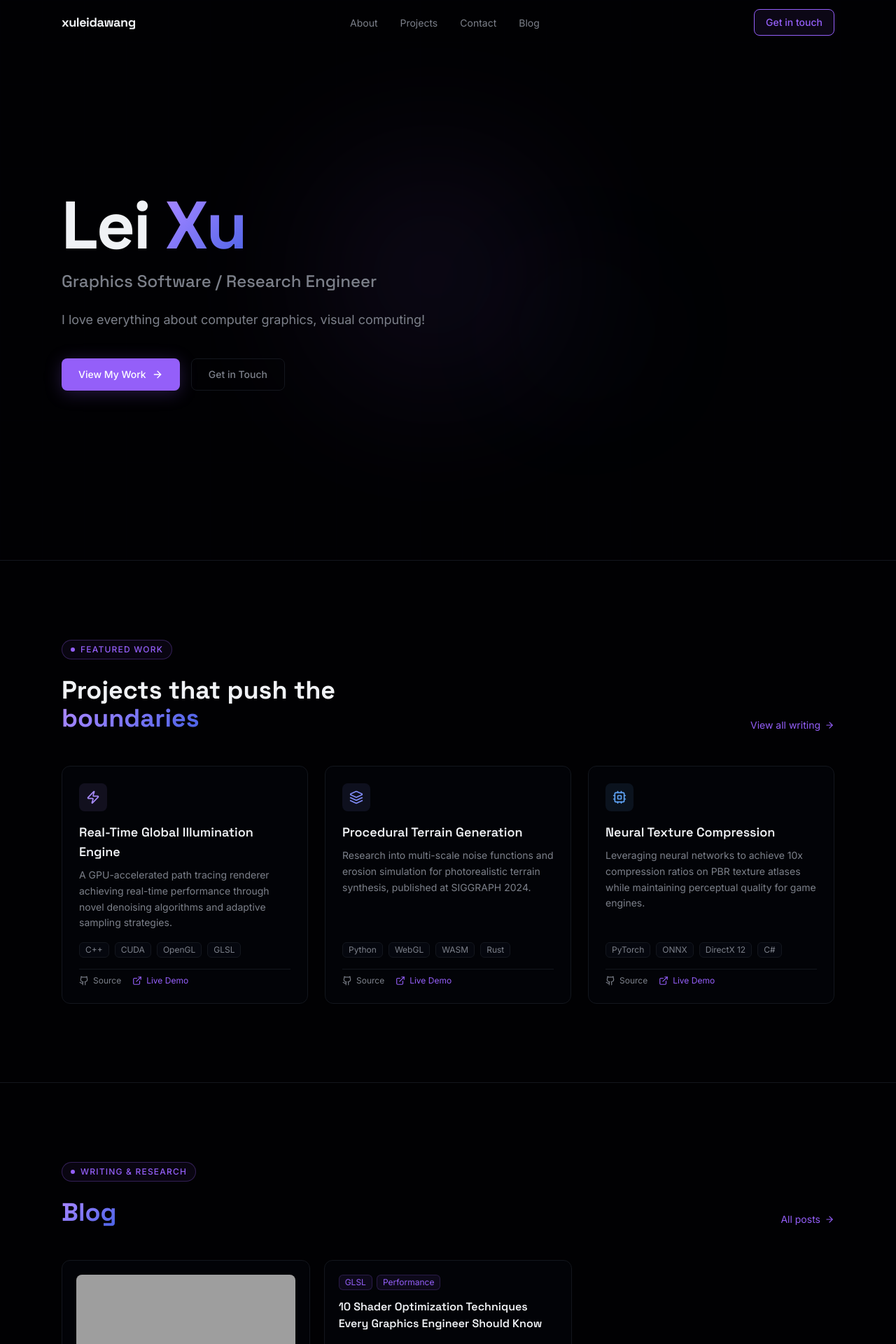
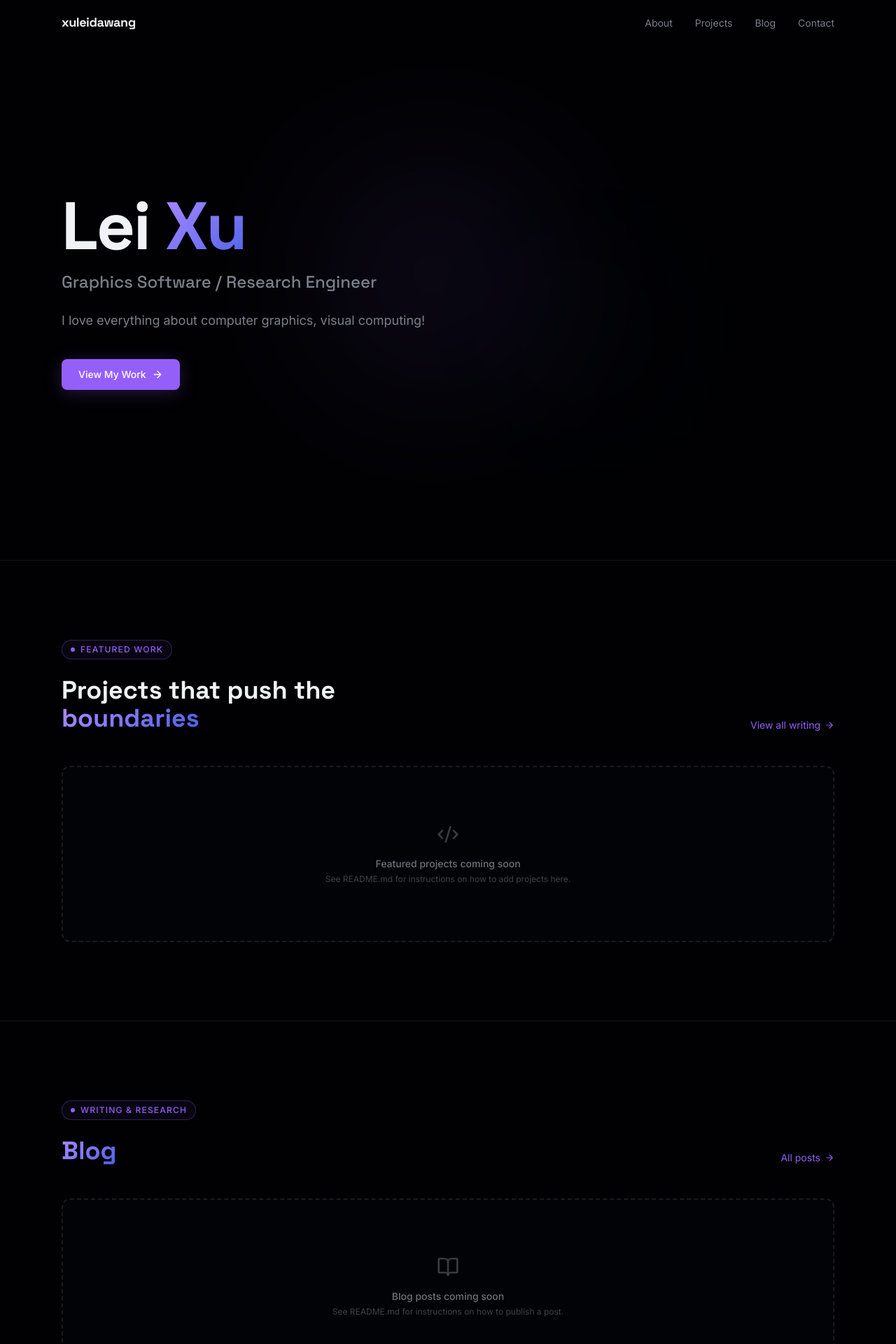
Before and after one commit to xuleidawang/xuleidawang.github.io, a React (Vite) app: page / in a window 1280 px wide. Shown: the top 1920 px of the page at 70% size. Built offline with nearby package versions, Linux system fonts and the light colour scheme; grey boxes are pictures that could not be loaded.

Commit message:
Navbar reorder, remove Get in Touch, placeholder sections, plain email, updated README

```diff
--- a/src/components/Footer.tsx
+++ b/src/components/Footer.tsx
@@ -2,10 +2,9 @@ import { Github, Linkedin, Twitter, Mail } from "lucide-react";
 import { Link } from "react-router-dom";
 
 const socials = [
-  { icon: Github, label: "GitHub", href: "https://github.com/xuleidawang" },
-  { icon: Linkedin, label: "LinkedIn", href: "https://www.linkedin.com/in/lei-xu-546048a5/" },
-  { icon: Twitter, label: "X / Twitter", href: "https://x.com/xulei_daniel" },
-  { icon: Mail, label: "daniel_xulei@hotmail.com", href: "mailto:daniel_xulei@hotmail.com" },
+  { icon: Github, label: "GitHub", href: "https://github.com/xuleidawang", isLink: true },
+  { icon: Linkedin, label: "LinkedIn", href: "https://www.linkedin.com/in/lei-xu-546048a5/", isLink: true },
+  { icon: Twitter, label: "X / Twitter", href: "https://x.com/xulei_daniel", isLink: true },
 ];
 
 export default function Footer() {
@@ -34,10 +33,10 @@ export default function Footer() {
             </p>
             <ul className="space-y-2">
               {[
-                { label: "Work", href: "/#projects" },
-                { label: "Writing", href: "/#writing" },
                 { label: "About", href: "/#about" },
+                { label: "Projects", href: "/#projects" },
                 { label: "Blog", href: "/blog" },
+                { label: "Contact", href: "/#contact" },
               ].map((link) => (
                 <li key={link.label}>
                   {link.href.startsWith("/") && !link.href.startsWith("/#") ? (
@@ -66,7 +65,7 @@ export default function Footer() {
             </ul>
           </div>
 
-          {/* Socials */}
+          {/* Socials + Email */}
           <div>
             <p className="text-xs font-semibold uppercase tracking-widest mb-4" style={{ color: "oklch(0.60 0.015 265)" }}>
               Connect
@@ -76,9 +75,9 @@ export default function Footer() {
                 <a
                   key={label}
                   href={href}
-                  target={href.startsWith("mailto") ? undefined : "_blank"}
+                  target="_blank"
                   rel="noopener noreferrer"
-                  className="flex items-center gap-2.5 text-sm transition-colors group"
+                  className="flex items-center gap-2.5 text-sm transition-colors"
                   style={{ color: "oklch(0.60 0.015 265)" }}
                   onMouseEnter={e => (e.currentTarget.style.color = "oklch(0.62 0.22 295)")}
                   onMouseLeave={e => (e.currentTarget.style.color = "oklch(0.60 0.015 265)")}
@@ -87,6 +86,14 @@ export default function Footer() {
                   {label}
                 </a>
               ))}
+              {/* Email — plain text, not a link */}
+              <div
+                className="flex items-center gap-2.5 text-sm"
+                style={{ color: "oklch(0.60 0.015 265)" }}
+              >
+                <Mail size={15} />
+                daniel_xulei@hotmail.com
+              </div>
             </div>
           </div>
         </div>
--- a/src/components/Navbar.tsx
+++ b/src/components/Navbar.tsx
@@ -3,9 +3,10 @@ import { Link, useLocation } from "react-router-dom";
 import { Menu, X } from "lucide-react";
 
 const navLinks = [
-  { label: "About", href: "/#about" },
-  { label: "Projects", href: "/#projects" },
-  { label: "Contact", href: "/#contact" },
+  { label: "About", href: "/#about", isRoute: false },
+  { label: "Projects", href: "/#projects", isRoute: false },
+  { label: "Blog", href: "/blog", isRoute: true },
+  { label: "Contact", href: "/#contact", isRoute: false },
 ];
 
 export default function Navbar() {
@@ -33,9 +34,7 @@ export default function Navbar() {
   return (
     <header
       className={`fixed top-0 left-0 right-0 z-50 transition-all duration-300 ${
-        scrolled
-          ? "backdrop-blur-md border-b"
-          : ""
+        scrolled ? "backdrop-blur-md border-b" : ""
       }`}
       style={scrolled ? {
         backgroundColor: "oklch(0.07 0.012 265 / 0.92)",
@@ -58,6 +57,17 @@ export default function Navbar() {
         <ul className="hidden md:flex items-center gap-8">
           {navLinks.map((link) => (
             <li key={link.label}>
+              {link.isRoute ? (
+                <Link
+                  to={link.href}
+                  className="text-sm transition-colors"
+                  style={{ color: "oklch(0.60 0.015 265)" }}
+                  onMouseEnter={e => (e.currentTarget.style.color = "oklch(0.96 0.005 265)")}
+                  onMouseLeave={e => (e.currentTarget.style.color = "oklch(0.60 0.015 265)")}
+                >
+                  {link.label}
+                </Link>
+              ) : (
                 <a
                   href={link.href}
                   onClick={(e) => handleNavClick(e, link.href)}
@@ -68,41 +78,10 @@ export default function Navbar() {
                 >
                   {link.label}
                 </a>
+              )}
             </li>
           ))}
-          <li>
-            <Link
-              to="/blog"
-              className="text-sm transition-colors"
-              style={{ color: "oklch(0.60 0.015 265)" }}
-              onMouseEnter={e => (e.currentTarget.style.color = "oklch(0.96 0.005 265)")}
-              onMouseLeave={e => (e.currentTarget.style.color = "oklch(0.60 0.015 265)")}
-            >
-              Blog
-            </Link>
-          </li>
         </ul>
-
-        {/* CTA */}
-        <a
-          href="mailto:lei@lei-xu.com"
-          className="hidden md:inline-flex items-center gap-2 px-4 py-2 rounded-lg text-sm font-medium transition-all duration-200"
-          style={{
-            backgroundColor: "oklch(0.62 0.22 295 / 0.08)",
-            border: "1px solid oklch(0.62 0.22 295)",
-            color: "oklch(0.62 0.22 295)",
-          }}
-          onMouseEnter={e => {
-            (e.currentTarget as HTMLElement).style.backgroundColor = "oklch(0.62 0.22 295)";
-            (e.currentTarget as HTMLElement).style.color = "white";
-          }}
-          onMouseLeave={e => {
-            (e.currentTarget as HTMLElement).style.backgroundColor = "oklch(0.62 0.22 295 / 0.08)";
-            (e.currentTarget as HTMLElement).style.color = "oklch(0.62 0.22 295)";
-          }}
-        >
-          Get in touch
-        </a>
 
         {/* Mobile toggle */}
         <button
@@ -124,7 +103,18 @@ export default function Navbar() {
             borderColor: "oklch(0.20 0.015 265)",
           }}
         >
-          {navLinks.map((link) => (
+          {navLinks.map((link) =>
+            link.isRoute ? (
+              <Link
+                key={link.label}
+                to={link.href}
+                onClick={() => setMobileOpen(false)}
+                className="text-sm py-1 transition-colors"
+                style={{ color: "oklch(0.60 0.015 265)" }}
+              >
+                {link.label}
+              </Link>
+            ) : (
               <a
                 key={link.label}
                 href={link.href}
@@ -134,22 +124,8 @@ export default function Navbar() {
               >
                 {link.label}
               </a>
-          ))}
-          <Link
-            to="/blog"
-            onClick={() => setMobileOpen(false)}
-            className="text-sm py-1 transition-colors"
-            style={{ color: "oklch(0.60 0.015 265)" }}
-          >
-            Blog
-          </Link>
-          <a
-            href="mailto:lei@lei-xu.com"
-            className="text-sm font-medium mt-2"
-            style={{ color: "oklch(0.62 0.22 295)" }}
-          >
-            Get in touch →
-          </a>
+            )
+          )}
         </div>
       )}
     </header>
--- a/src/pages/Home.tsx
+++ b/src/pages/Home.tsx
@@ -488,25 +488,6 @@ export default function Home() {
               >
                 View My Work <ArrowRight size={16} />
               </a>
-              <a
-                href="#contact"
-                onClick={(e) => { e.preventDefault(); document.getElementById("contact")?.scrollIntoView({ behavior: "smooth" }); }}
-                className="inline-flex items-center gap-2 px-6 py-3 rounded-lg font-medium text-sm transition-all duration-200"
-                style={{
-                  border: "1px solid oklch(0.20 0.015 265)",
-                  color: "oklch(0.60 0.015 265)",
-                }}
-                onMouseEnter={e => {
-                  (e.currentTarget as HTMLElement).style.color = "oklch(0.96 0.005 265)";
-                  (e.currentTarget as HTMLElement).style.borderColor = "oklch(0.62 0.22 295)";
-                }}
-                onMouseLeave={e => {
-                  (e.currentTarget as HTMLElement).style.color = "oklch(0.60 0.015 265)";
-                  (e.currentTarget as HTMLElement).style.borderColor = "oklch(0.20 0.015 265)";
-                }}
-              >
-                Get in Touch
-              </a>
             </div>
 
 
@@ -533,10 +514,17 @@ export default function Home() {
               View all writing <ArrowRight size={14} />
             </Link>
           </div>
-          <div className="grid grid-cols-1 md:grid-cols-2 lg:grid-cols-3 gap-6">
-            {projects.map((project) => (
-              <ProjectCard key={project.id} project={project} />
-            ))}
+          <div
+            className="rounded-xl border-2 border-dashed flex flex-col items-center justify-center py-20 text-center"
+            style={{ borderColor: "oklch(0.22 0.015 265)", background: "oklch(0.10 0.012 265)" }}
+          >
+            <Code2 size={32} style={{ color: "oklch(0.35 0.015 265)" }} className="mb-4" />
+            <p className="text-sm font-medium mb-1" style={{ color: "oklch(0.55 0.015 265)" }}>
+              Featured projects coming soon
+            </p>
+            <p className="text-xs" style={{ color: "oklch(0.38 0.010 265)" }}>
+              See README.md for instructions on how to add projects here.
+            </p>
           </div>
         </div>
       </section>
@@ -560,16 +548,18 @@ export default function Home() {
             </Link>
           </div>
 
-          {/* Blog posts */}
-          {latestPosts.length > 0 ? (
-            <div className="grid grid-cols-1 sm:grid-cols-2 lg:grid-cols-3 gap-5">
-              {latestPosts.map((post) => (
-                <BlogPostMini key={post.slug} post={post} />
-              ))}
-            </div>
-          ) : (
-            <p className="text-sm" style={{ color: "oklch(0.60 0.015 265)" }}>No posts yet — check back soon.</p>
-          )}
+          <div
+            className="rounded-xl border-2 border-dashed flex flex-col items-center justify-center py-20 text-center"
+            style={{ borderColor: "oklch(0.22 0.015 265)", background: "oklch(0.10 0.012 265)" }}
+          >
+            <BookOpen size={32} style={{ color: "oklch(0.35 0.015 265)" }} className="mb-4" />
+            <p className="text-sm font-medium mb-1" style={{ color: "oklch(0.55 0.015 265)" }}>
+              Blog posts coming soon
+            </p>
+            <p className="text-xs" style={{ color: "oklch(0.38 0.010 265)" }}>
+              See README.md for instructions on how to publish a post.
+            </p>
+          </div>
         </div>
       </section>
 
```
Also changed, not shown: 1 other file (tests, documents, lock files or other folders). Lines whose indentation alone changed are shown as unchanged.
